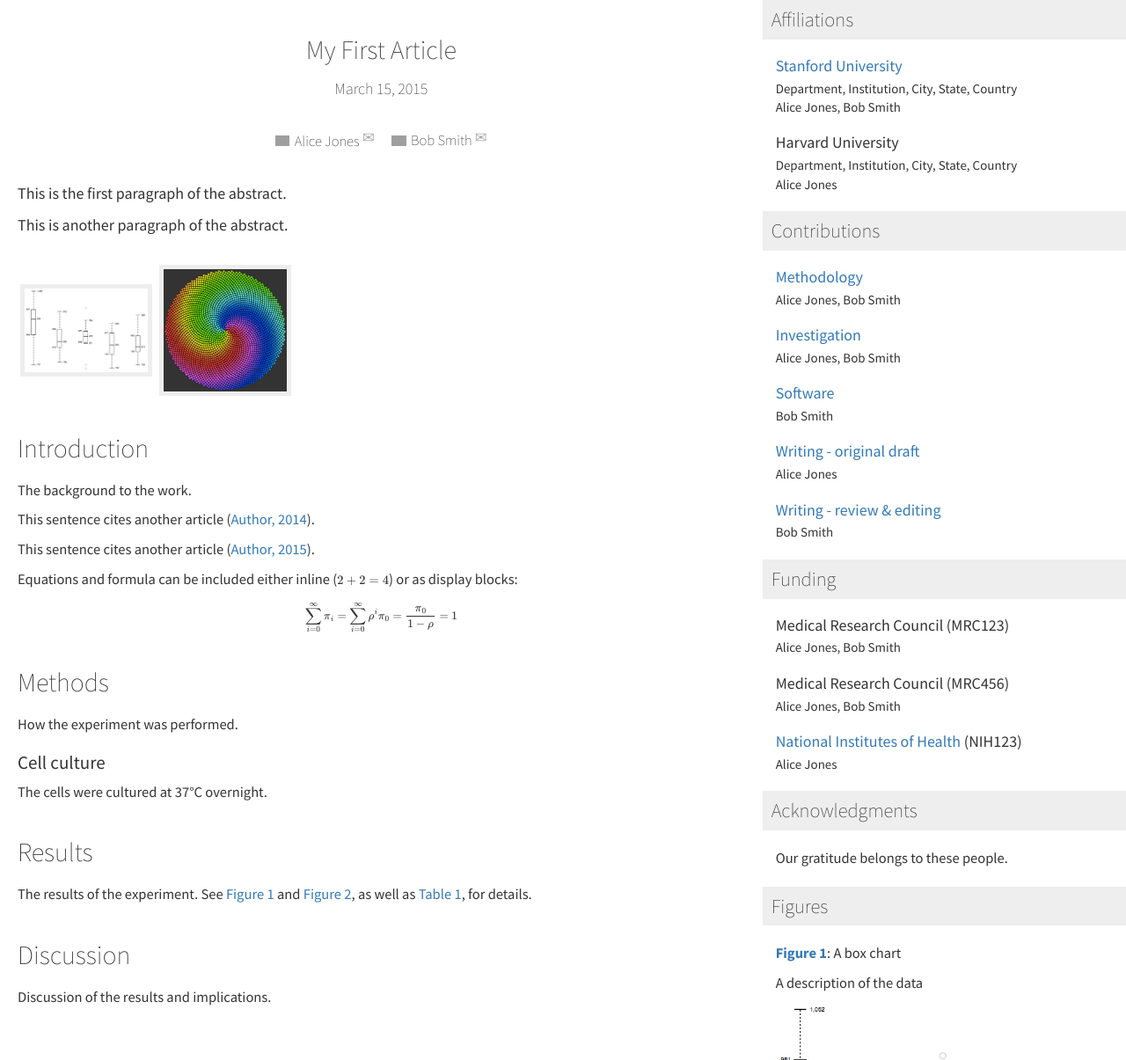
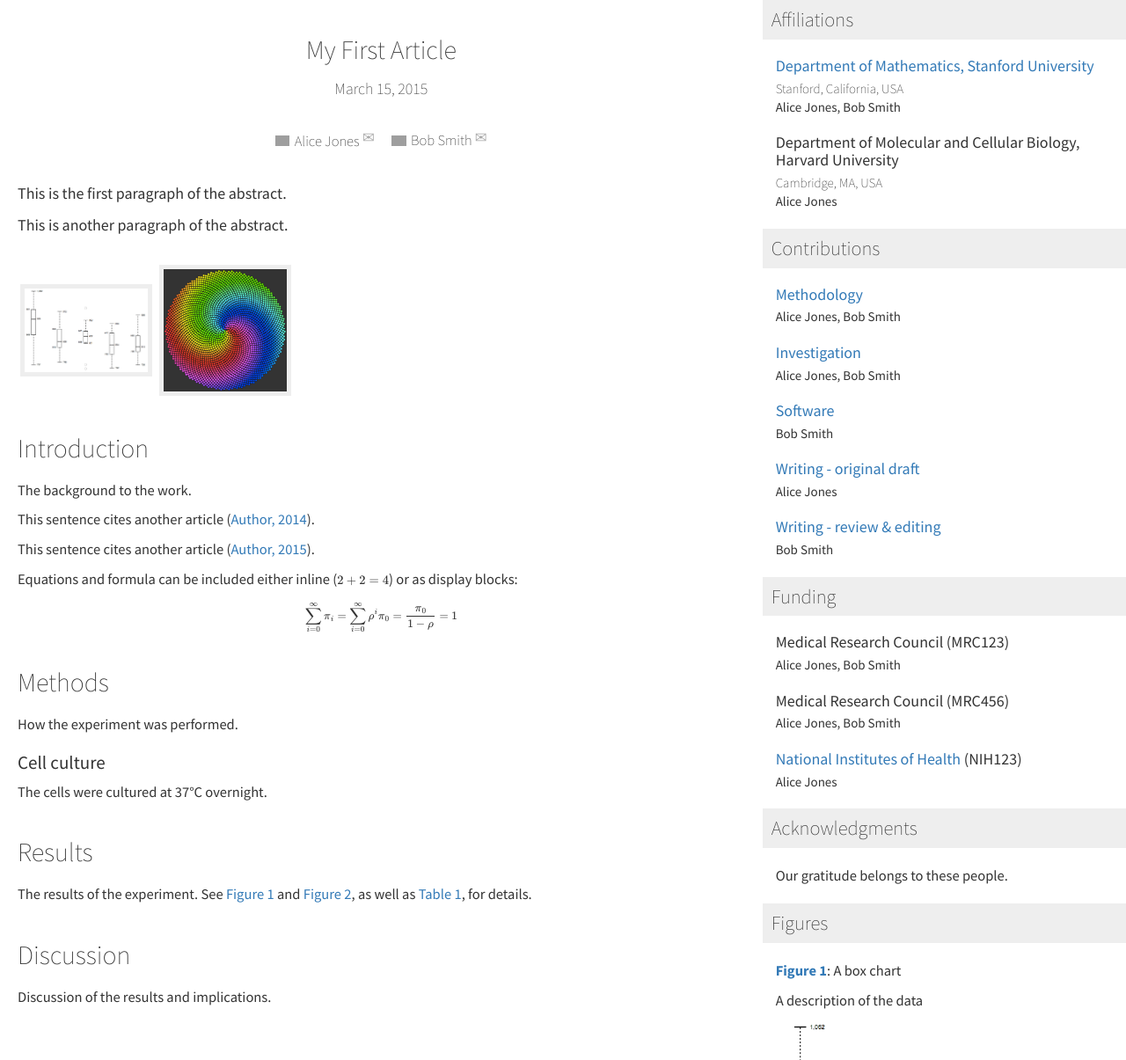
Before and after one commit to PeerJ/paper-now, a Jekyll site: the page built from index.md, in a window 1280 px wide. Shown: the whole page at 88% size. Built offline with Jekyll 4.4.1, drawn with Linux system fonts in a browser that asks for light colours; nearby versions of some CDN libraries; formulas are drawn with MathJax 3; a script that is not in the unit is left out; grey boxes are pictures that could not be loaded.

Commit message:
Real addresses for example affiliations

```diff
--- a/_data/article.yml
+++ b/_data/article.yml
@@ -20,15 +20,15 @@ authors:
     orcid: "00000000-0000-0000-000002"
 
 affiliations:
-  - name: "Stanford University"
-    address: "Department, Institution, City, State, Country"
+  - name: "Department of Mathematics, Stanford University"
+    address: "Stanford, California, USA"
     url: http://mathematics.stanford.edu/
     members:
       - *alice-jones
       - *bob-smith
 
-  - name: "Harvard University"
-    address: "Department, Institution, City, State, Country"
+  - name: "Department of Molecular and Cellular Biology, Harvard University"
+    address: "Cambridge, MA, USA"
     members:
       - *alice-jones
 
--- a/styles/screen.scss
+++ b/styles/screen.scss
@@ -121,6 +121,10 @@ figure img {
     height: 100%;
 }
 
+#affiliations .affiliation-address {
+    font-weight: 200;
+}
+
 #figure-thumbnails {
   text-align: left;
   overflow-x: auto;
```
